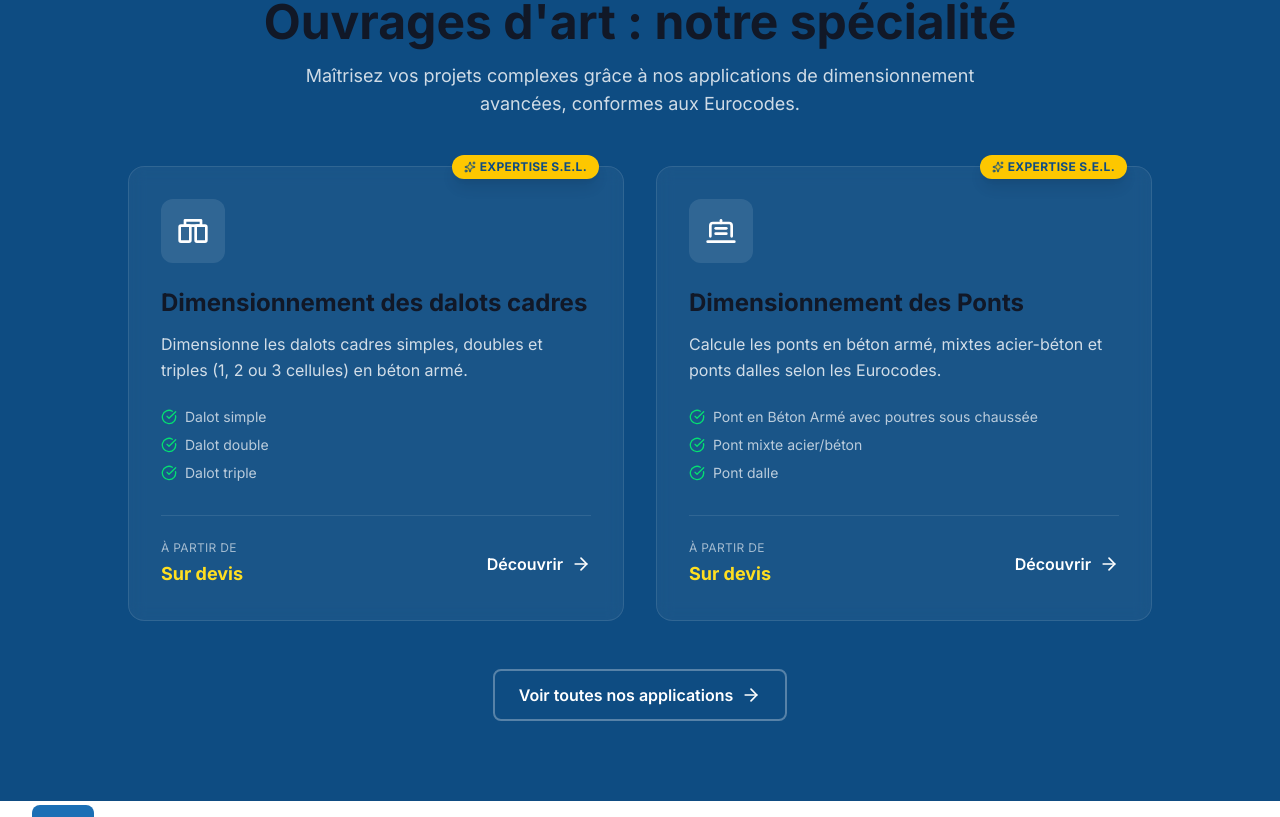
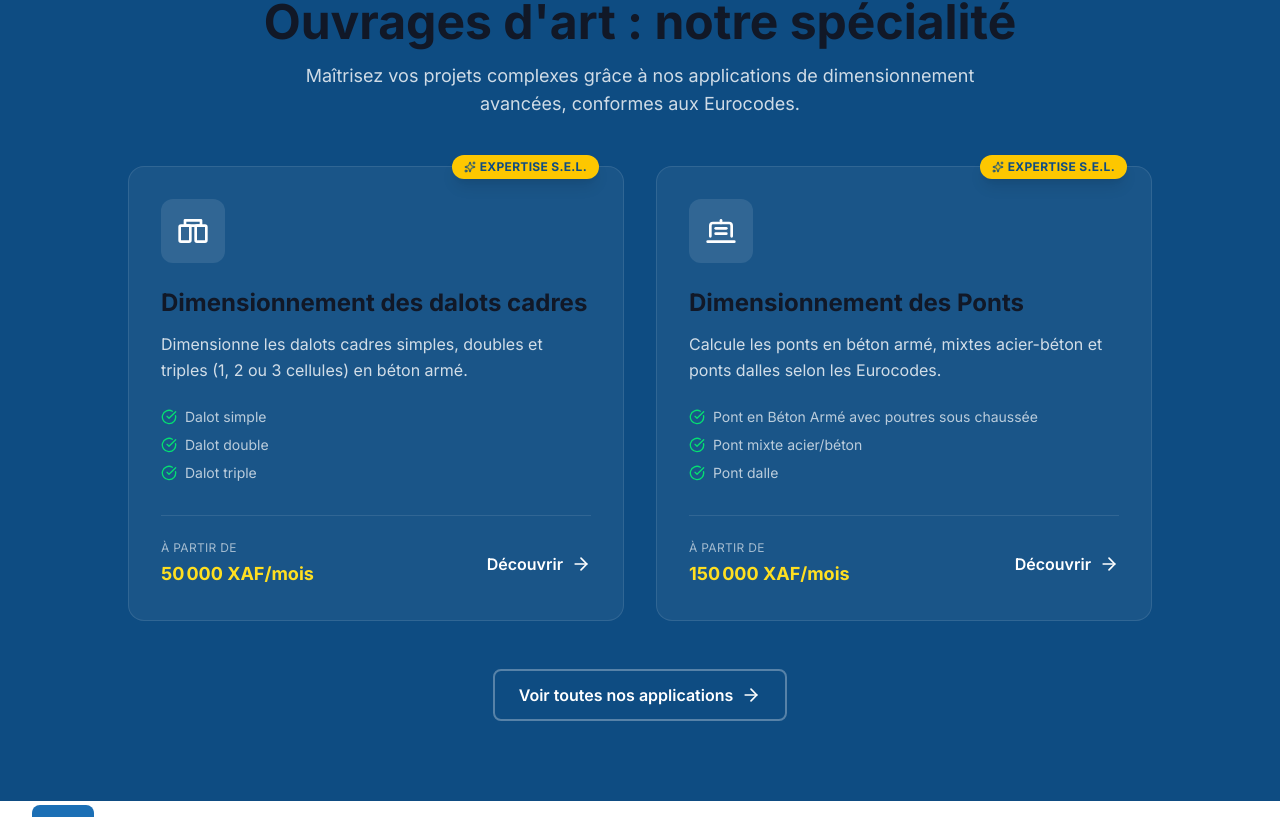
Before and after one commit to structuralengineeringlabs-star/sel-apps, a Next.js app: page / in a window 1280 px wide. Shown: the part 715-1532 px from the top of the page. Built offline with nearby package versions, Linux system fonts and the light colour scheme.

Commit message:
Fix: ExpertiseApps pricing fields

```diff
--- a/components/ExpertiseApps.tsx
+++ b/components/ExpertiseApps.tsx
@@ -1,6 +1,7 @@
 import Link from "next/link";
 import { ArrowRight, CheckCircle, Award, Sparkles } from "lucide-react";
 import { getExpertiseApplications } from "@/data/applications";
+import { formatPrice } from "@/lib/utils";
 
 export default function ExpertiseApps() {
   const expertiseApps = getExpertiseApplications();
@@ -10,7 +11,7 @@ export default function ExpertiseApps() {
       <div className="max-w-7xl mx-auto px-4 sm:px-6 lg:px-8">
         {/* En-tête */}
         <div className="text-center mb-12">
-          <div className="inline-flex items-center space-x-2 px-4 py-2 rounded-full bg-white/10 backdrop-blur-sm mb-6">
+          <div className="inline-flex items-center space-x-2 px-4 py-2 rounded-full bg-white/10 mb-6">
             <Award className="w-4 h-4 text-yellow-300" />
             <span className="text-sm font-semibold uppercase tracking-wide">
               Notre spécialité
@@ -28,19 +29,21 @@ export default function ExpertiseApps() {
         {/* Cartes */}
         <div className="grid grid-cols-1 lg:grid-cols-2 gap-8 max-w-5xl mx-auto">
           {expertiseApps.map((app) => {
-            const price = app.priceUnit
-              ? `${new Intl.NumberFormat("fr-FR").format(app.priceUnit)} XAF`
-              : app.priceSubscription
-              ? `${new Intl.NumberFormat("fr-FR").format(
-                  app.priceSubscription
-                )} XAF / ${app.subscriptionPeriod}`
-              : "Sur devis";
+            // Prix d'affichage
+            let price = "Sur devis";
+            if (app.priceMonthly && app.priceAnnual) {
+              price = `${formatPrice(app.priceMonthly)}/mois`;
+            } else if (app.priceMonthly) {
+              price = `${formatPrice(app.priceMonthly)}/mois`;
+            } else if (app.priceAnnual) {
+              price = `${formatPrice(app.priceAnnual)}/an`;
+            }
 
             return (
               <Link
                 key={app.id}
                 href={`/applications/${app.slug}`}
-                className="group relative bg-white/5 backdrop-blur-sm border border-white/10 rounded-2xl p-8 hover:bg-white/10 hover:border-white/20 transition-all duration-300"
+                className="group relative bg-white/5 border border-white/10 rounded-2xl p-8 hover:bg-white/10 transition-all duration-300"
               >
                 {/* Badge expertise */}
                 <div className="absolute -top-3 right-6">
@@ -51,7 +54,7 @@ export default function ExpertiseApps() {
                 </div>
 
                 {/* Icône */}
-                <div className="w-16 h-16 rounded-xl bg-white/10 flex items-center justify-center mb-6 group-hover:scale-110 transition-transform duration-300">
+                <div className="w-16 h-16 rounded-xl bg-white/10 flex items-center justify-center mb-6">
                   {app.icon === "Bridge" && (
                     <svg
                       className="w-8 h-8"
```
